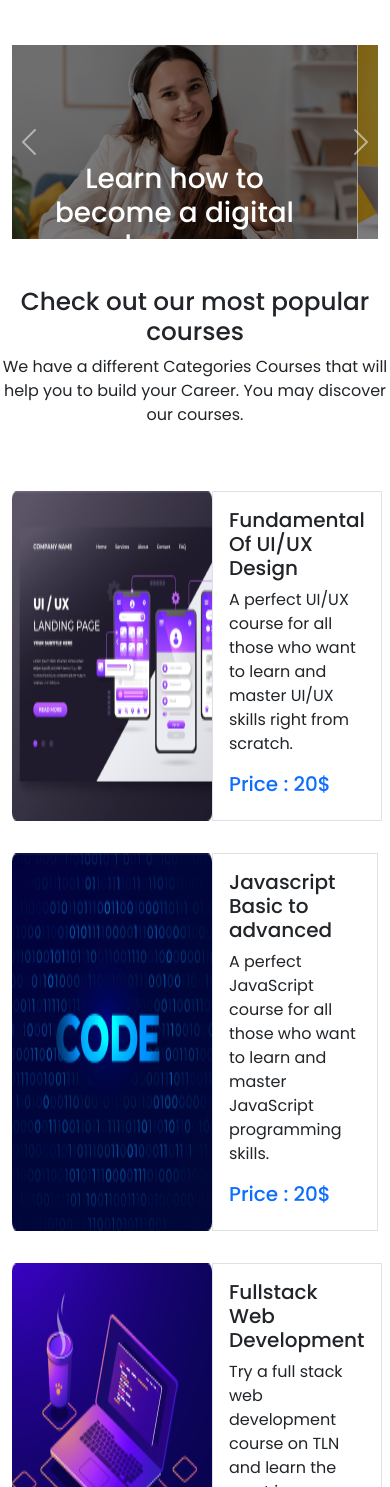
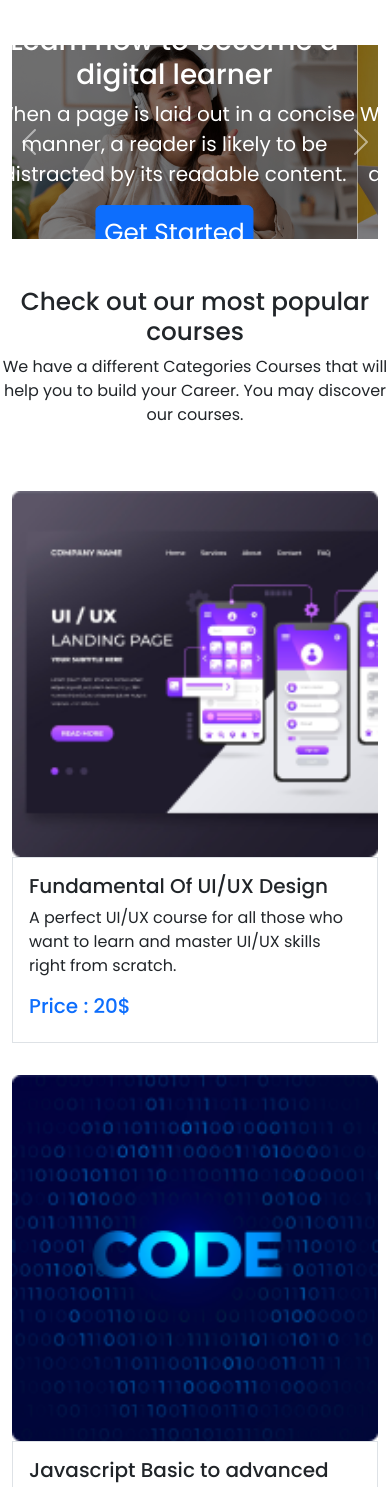
Before and after one commit to Mamun8757/The-Learning-Network, a plain HTML site: page index.html in a window 390 px wide. Shown: the part 93-1580 px from the top of the page. Drawn offline with nearby package versions, Linux system fonts and the light colour scheme.

Commit message:
fixed issue

```diff
--- a/index.html
+++ b/index.html
@@ -38,29 +38,29 @@
     <!-- Carousel  -->
     <div id="carouselExampleControls" class="container carousel slide" data-bs-ride="carousel">
         <div class="carousel-inner">
-            <div class="carousel-item active">
-                <img src="images/cover/cover-1.png" class="d-block w-100" id="opacity-1" alt="Slider">
-                <div class="carousel-caption position-absolute top-50">
+            <div class="carousel-item active centered-1">
+                <img src="images/cover/cover-1.png" class="w-100" id="opacity-1" alt="Slider">
+                <div class="centered">
                     <h5 class="fs-1 text ">Learn how to become a digital learner</h5>
                     <p class="fs-5 text">When a page is laid out in a concise manner, a reader is likely to be distracted by its readable content.</p>
-                    <a class="btn btn-primary p-2 fs-3 text" href="#">Get Started</a>
+                    <a class="btn btn-primary p-2 fs-2 text" href="#">Get Started</a>
                 </div>
 
             </div>
-            <div class="carousel-item">
-                <img src="images/cover/cover-2.jpg" class="d-block w-100" id="opacity-2" alt="Slider">
-                <div class="carousel-caption position-absolute top-50">
+            <div class="carousel-item centered-1">
+                <img src="images/cover/cover-2.jpg" class="w-100" id="opacity-2" alt="Slider">
+                <div class="centered">
                     <h5 class="fs-1 text ">Learn how to become a digital learner</h5>
                     <p class="fs-5 text">When a page is laid out in a concise manner, a reader is likely to be distracted by its readable content.</p>
-                    <a class="btn btn-primary p-2 fs-3 text" href="#">Get Started</a>
+                    <a class="btn btn-primary p-2 fs-2 text" href="#">Get Started</a>
                 </div>
             </div>
-            <div class="carousel-item">
-                <img src="images/cover/cover-3.jpg" class="d-block w-100" id="opacity-3" alt="Slider">
-                <div class="carousel-caption position-absolute top-50">
+            <div class="carousel-item centered-1">
+                <img src="images/cover/cover-3.jpg" class="w-100" id="opacity-3" alt="Slider">
+                <div class="centered">
                     <h5 class="fs-1 text ">Learn how to become a digital learner</h5>
                     <p class="fs-5 text">When a page is laid out in a concise manner, a reader is likely to be distracted by its readable content.</p>
-                    <a class="btn btn-primary p-2 fs-3 text" href="#">Get Started</a>
+                    <a class="btn btn-primary p-2 fs-2 text" href="#">Get Started</a>
                 </div>
             </div>
         </div>
@@ -83,7 +83,7 @@
     <div class="container">
         <div class="row">
             <div class="col my-3">
-                <div class="d-flex ">
+                <div class="d-flex mobile-view">
                     <img src="images/course/course-1.png" alt="courses-1">
                     <div class="border p-3">
                         <h3 class="fs-5 text">Fundamental Of UI/UX Design</h3>
@@ -93,7 +93,7 @@
                 </div>
             </div>
             <div class="col my-3">
-                <div class="d-flex">
+                <div class="d-flex mobile-view">
                     <img src="images/course/course-2.png" alt="courses-2">
                     <div class="border p-3">
                         <h3 class="fs-5 text">Javascript Basic to advanced</h3>
@@ -103,7 +103,7 @@
                 </div>
             </div>
             <div class="col my-3">
-                <div class="d-flex">
+                <div class="d-flex mobile-view">
                     <img src="images/course/course-3.png" alt="courses-3">
                     <div class="border p-3">
                         <h3 class="fs-5 text">Fullstack Web Development</h3>
@@ -113,7 +113,7 @@
                 </div>
             </div>
             <div class="col my-3">
-                <div class="d-flex">
+                <div class="d-flex mobile-view">
                     <img src="images/course/course-4.png" alt="courses-4">
                     <div class="border p-3">
                         <h3 class="fs-5 text">Digital Marketing</h3>
@@ -123,7 +123,7 @@
                 </div>
             </div>
             <div class="col my-3">
-                <div class="d-flex">
+                <div class="d-flex mobile-view">
                     <img src="images/course/course-5.png" alt="courses-5">
                     <div class="border p-3">
                         <h3 class="fs-5 text">Photography Basic Rules</h3>
@@ -133,7 +133,7 @@
                 </div>
             </div>
             <div class="col my-3">
-                <div class="d-flex">
+                <div class="d-flex mobile-view">
                     <img src="images/course/course-6.png" alt="courses-6">
                     <div class="border p-3">
                         <h3 class="fs-5 text">Motion Graphics</h3>
--- a/style.css
+++ b/style.css
@@ -14,9 +14,45 @@ body{
     padding-top: 20%;
 
 }
+.centered-1 {
+    position: relative;
+    text-align: center;
+    color: white;
+}
+
+.centered {
+    position: absolute;
+    top: 50%;
+    left: 50%;
+    transform: translate(-50%, -50%);
+}
 @media screen and (max-width: 991px) {
     .trusted-company{
         display: none;
     }
 
 }
+@media only screen and (max-width: 576px) {
+    .mobile-view{
+        display: flex;
+        flex-direction: column;
+    }
+
+}
+
+@media screen and (min-width: 200px) and (max-width: 991px) {
+        .centered-1 {
+            position: relative;
+            text-align: center;
+            color: white;
+        }
+
+        .centered {
+            position: absolute;
+            top: 50%;
+            left: 50%;
+            transform: translate(-50%, -50%);
+            width: 100%;
+            height: auto;
+        }
+}
```
